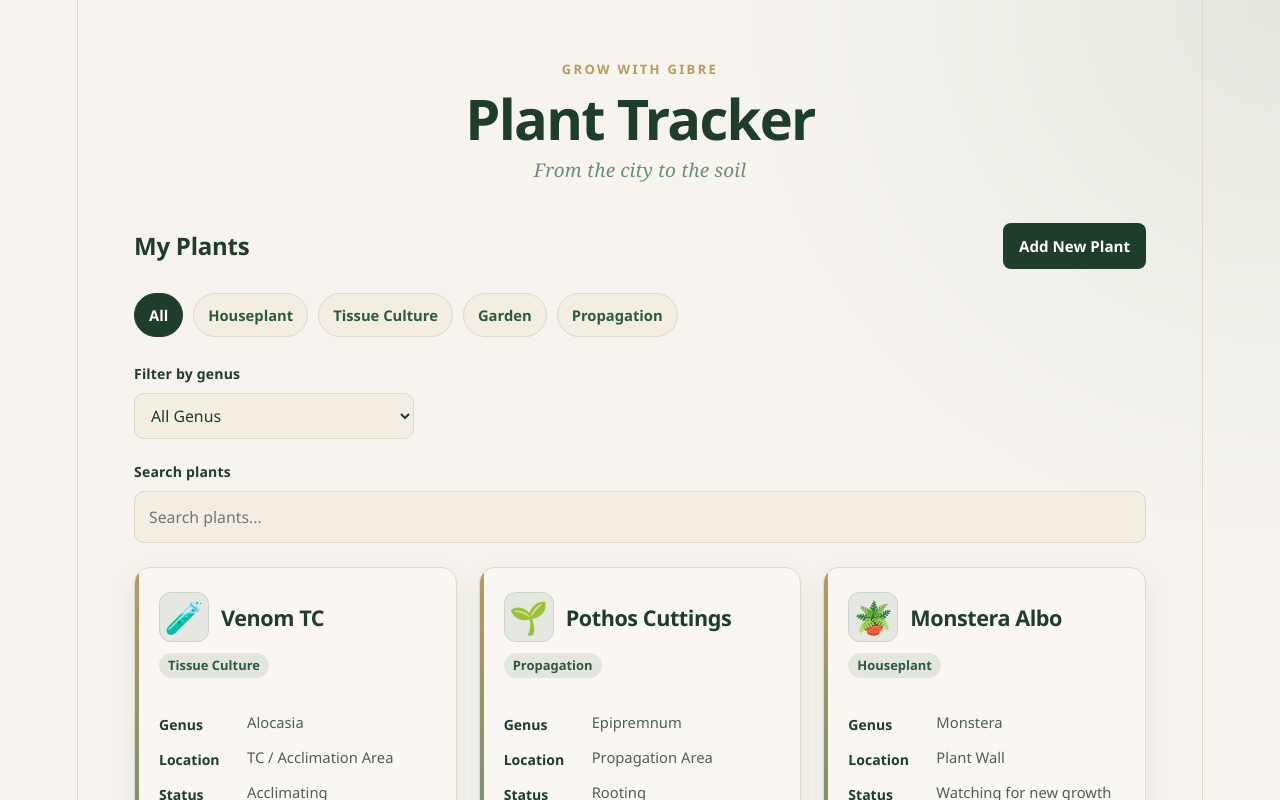
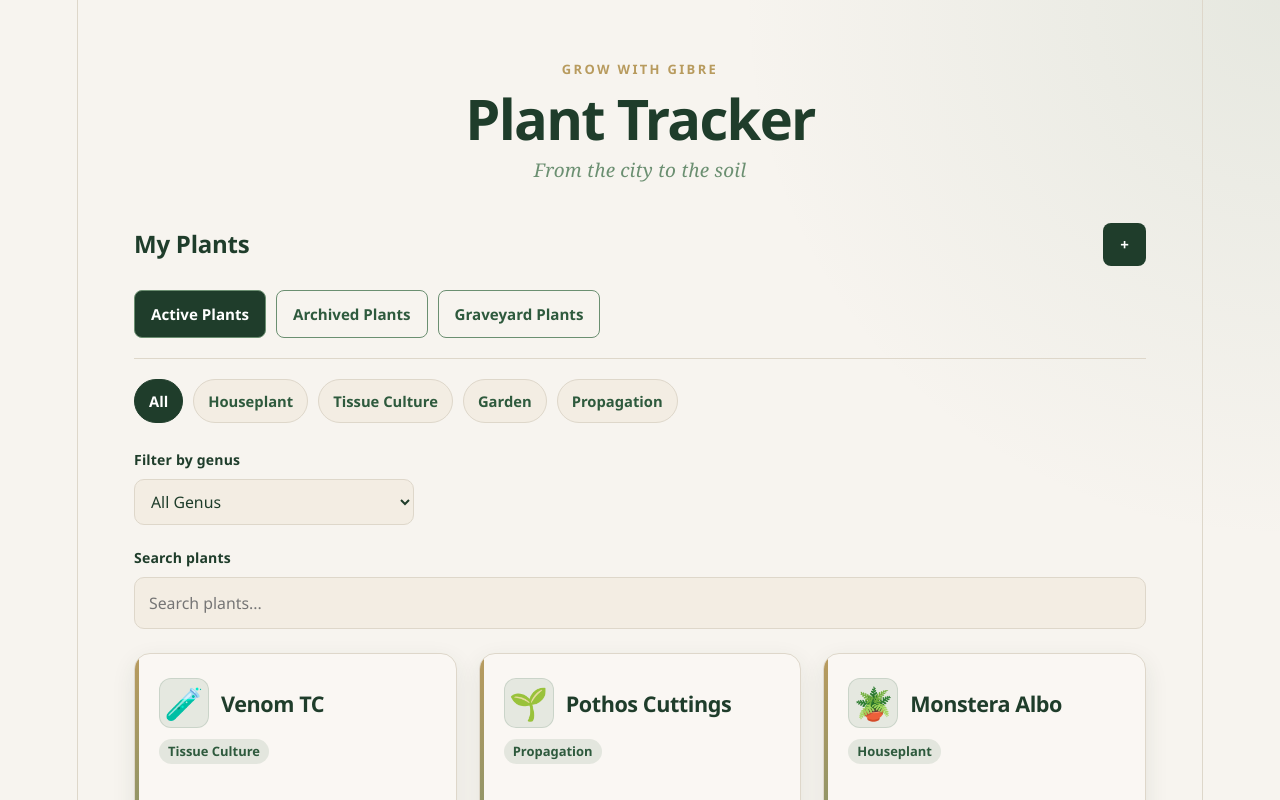
Before and after one commit to dc4622ne/plant-inventory, a React (Vite) app: page / in a window 1280 px wide. Shown: the top 800 px of the page. Built offline with nearby package versions, Linux system fonts and the light colour scheme.

Commit message:
Add plant archive and graveyard views

```diff
--- a/src/App.css
+++ b/src/App.css
@@ -155,7 +155,9 @@
 }
 
 .add-plant-button {
-  padding: 10px 16px;
+  width: 43px;
+  height: 43px;
+  padding: 0;
   color: #fff;
   font: inherit;
   font-size: 0.84rem;
@@ -186,6 +188,38 @@
   flex-wrap: wrap;
   gap: 10px;
   margin-bottom: 24px;
+}
+
+.lifecycle-tabs {
+  display: flex;
+  flex-wrap: wrap;
+  gap: 10px;
+  margin-bottom: 20px;
+  padding-bottom: 20px;
+  border-bottom: 1px solid var(--border);
+}
+
+.lifecycle-tabs button {
+  padding: 10px 16px;
+  color: var(--brand-green);
+  font: inherit;
+  font-size: 0.84rem;
+  font-weight: 750;
+  background: transparent;
+  border: 1px solid var(--brand-leaf);
+  border-radius: 8px;
+  cursor: pointer;
+}
+
+.lifecycle-tabs button:hover,
+.lifecycle-tabs button.active {
+  color: #fff;
+  background: var(--brand-deep);
+}
+
+.lifecycle-tabs button:focus-visible {
+  outline: 3px solid var(--accent-border);
+  outline-offset: 2px;
 }
 
 .plant-filters button {
@@ -455,11 +489,20 @@
 
 .plant-change-actions {
   display: flex;
+  flex-wrap: wrap;
+  justify-content: flex-end;
   gap: 10px;
 }
 
-.edit-plant-button {
-  padding: 9px 16px;
+.edit-plant-button,
+.archive-plant-button,
+.graveyard-plant-button,
+.restore-plant-button {
+  display: grid;
+  width: 42px;
+  height: 42px;
+  padding: 0;
+  place-items: center;
   color: #fff;
   font: inherit;
   font-size: 0.8rem;
@@ -470,8 +513,26 @@
   cursor: pointer;
 }
 
+.archive-plant-button,
+.graveyard-plant-button,
+.restore-plant-button {
+  color: var(--brand-green);
+  background: #fff;
+  border: 1px solid var(--brand-leaf);
+}
+
+.archive-plant-button:hover,
+.graveyard-plant-button:hover,
+.restore-plant-button:hover {
+  background: var(--accent-bg);
+}
+
 .delete-plant-button {
-  padding: 9px 16px;
+  display: grid;
+  width: 42px;
+  height: 42px;
+  padding: 0;
+  place-items: center;
   color: #8a3328;
   font: inherit;
   font-size: 0.8rem;
@@ -501,6 +562,13 @@
   outline-offset: 2px;
 }
 
+.archive-plant-button:focus-visible,
+.graveyard-plant-button:focus-visible,
+.restore-plant-button:focus-visible {
+  outline: 3px solid var(--accent-border);
+  outline-offset: 2px;
+}
+
 .back-button:hover {
   background: var(--accent-bg);
 }
@@ -526,6 +594,20 @@
 .detail-heading p:last-child {
   font-size: 0.9rem;
 }
+
+.lifecycle-badge {
+  display: inline-block;
+  margin-top: 9px;
+  padding: 4px 10px;
+  font-size: 0.72rem !important;
+  font-weight: 800;
+  border: 1px solid var(--border);
+  border-radius: 999px;
+}
+
+.lifecycle-active { color: var(--brand-green); background: rgba(107, 143, 113, 0.16); }
+.lifecycle-archived { color: #715817; background: #f6edcf; }
+.lifecycle-graveyard { color: #5d5365; background: #eee9f1; }
 
 .detail-image {
   flex-basis: 64px;
@@ -679,10 +761,13 @@
     flex-direction: column;
   }
 
-  .detail-actions,
-  .plant-change-actions {
+  .detail-actions {
     align-items: stretch;
     flex-direction: column;
+  }
+
+  .plant-change-actions {
+    justify-content: flex-start;
   }
 }
 
--- a/src/App.jsx
+++ b/src/App.jsx
@@ -3,6 +3,7 @@ import './App.css';
 
 const initialPlants = [
   {
+    lifecycleStatus: 'active',
     name: 'Monstera Albo',
     genus: 'Monstera',
     image: '🪴',
@@ -26,6 +27,7 @@ const initialPlants = [
     growthNotes: 'Watching the newest node for an unfurling leaf.',
   },
   {
+    lifecycleStatus: 'active',
     name: 'Venom TC',
     genus: 'Alocasia',
     image: '🧪',
@@ -49,6 +51,7 @@ const initialPlants = [
     growthNotes: 'Watch for firm new roots before lowering humidity.',
   },
   {
+    lifecycleStatus: 'active',
     name: 'Sweet Potato Slips',
     genus: 'Sweet Potato',
     image: '🍠',
@@ -72,6 +75,7 @@ const initialPlants = [
     growthNotes: 'Vines are filling in; mound soil as they spread.',
   },
   {
+    lifecycleStatus: 'active',
     name: 'Pothos Cuttings',
     genus: 'Epipremnum',
     image: '🌱',
@@ -97,6 +101,7 @@ const initialPlants = [
 ];
 
 const emptyPlant = {
+  lifecycleStatus: 'active',
   name: '', genus: '', type: '', source: '', location: '', status: '', attention: 'Medium',
   lastWatered: '', repotDate: '', plantedDate: '', watering: '', careNote: '', lightNeeds: '', medium: '',
   potSize: '', acquiredDate: '', purchasePrice: '', wishlistStatus: 'Owned',
@@ -129,7 +134,8 @@ function loadPlants() {
         && !plant.plantedDate
         && dateInputValue(plant.repotDate);
 
-      return hasOldGardenDate ? { ...plant, plantedDate: plant.repotDate } : plant;
+      const migratedPlant = hasOldGardenDate ? { ...plant, plantedDate: plant.repotDate } : plant;
+      return { ...migratedPlant, lifecycleStatus: migratedPlant.lifecycleStatus || 'active' };
     });
   } catch {
     return initialPlants;
@@ -162,6 +168,12 @@ function getPlantImage(name, type) {
 
 function displayValue(value) {
   return value || 'Not set';
+}
+
+function lifecycleLabel(lifecycleStatus) {
+  return lifecycleStatus === 'archived'
+    ? 'Archived'
+    : lifecycleStatus === 'graveyard' ? 'Graveyard' : 'Active';
 }
 
 function dateInputValue(value) {
@@ -223,17 +235,19 @@ function App() {
   const [newPlant, setNewPlant] = useState(emptyPlant);
   const [selectedPlant, setSelectedPlant] = useState(null);
   const [isEditing, setIsEditing] = useState(false);
+  const [lifecycleView, setLifecycleView] = useState('active');
 
   const normalizedSearch = searchText.trim().toLowerCase();
   const filterOptions = ['All', ...new Set(plants.map((plant) => plant.type).filter(Boolean))];
   const genusOptions = ['All Genus', ...new Set(plants.map((plant) => plant.genus).filter(Boolean))];
   const visiblePlants = plants
     .filter((plant) => {
+      const matchesLifecycle = (plant.lifecycleStatus || 'active') === lifecycleView;
       const matchesType = activeFilter === 'All' || plant.type === activeFilter;
       const matchesGenus = activeGenus === 'All Genus' || plant.genus === activeGenus;
       const matchesSearch = plant.name.toLowerCase().includes(normalizedSearch);
 
-      return matchesType && matchesGenus && matchesSearch;
+      return matchesLifecycle && matchesType && matchesGenus && matchesSearch;
     })
     .sort((firstPlant, secondPlant) => (firstPlant.genus || '').localeCompare(secondPlant.genus || ''));
 
@@ -313,7 +327,7 @@ function App() {
 
   function deleteSelectedPlant() {
     const shouldDelete = window.confirm(
-      `Are you sure you want to delete ${selectedPlant.name}?`,
+      `Permanently delete ${selectedPlant.name}? This cannot be undone.`,
     );
 
     if (!shouldDelete) return;
@@ -322,6 +336,24 @@ function App() {
     localStorage.setItem(plantsStorageKey, JSON.stringify(updatedPlants));
     setPlants(updatedPlants);
     setSelectedPlant(null);
+  }
+
+  function changeSelectedPlantLifecycle(nextStatus) {
+    const action = nextStatus === 'active'
+      ? 'restore'
+      : nextStatus === 'archived' ? 'archive' : 'move to the graveyard';
+    const shouldChange = window.confirm(
+      `Are you sure you want to ${action} ${selectedPlant.name}?`,
+    );
+
+    if (!shouldChange) return;
+
+    const updatedPlant = { ...selectedPlant, lifecycleStatus: nextStatus };
+    const updatedPlants = plants.map((plant) => plant === selectedPlant ? updatedPlant : plant);
+    localStorage.setItem(plantsStorageKey, JSON.stringify(updatedPlants));
+    setPlants(updatedPlants);
+    setSelectedPlant(nextStatus === 'active' ? updatedPlant : null);
+    setLifecycleView(nextStatus);
   }
 
   return (
@@ -340,11 +372,33 @@ function App() {
               ← Back to Plant List
             </button>
             <div className="plant-change-actions">
-              <button className="edit-plant-button" type="button" onClick={startEditing}>
-                Edit Plant
+              <button className="edit-plant-button" type="button" onClick={startEditing}
+                aria-label="Edit plant" title="Edit plant">
+                ✏️
               </button>
-              <button className="delete-plant-button" type="button" onClick={deleteSelectedPlant}>
-                Delete Plant
+              {(selectedPlant.lifecycleStatus || 'active') === 'active' ? (
+                <>
+                  <button className="archive-plant-button" type="button"
+                    aria-label="Archive plant" title="Archive plant"
+                    onClick={() => changeSelectedPlantLifecycle('archived')}>
+                    🗄️
+                  </button>
+                  <button className="graveyard-plant-button" type="button"
+                    aria-label="Move plant to graveyard" title="Move plant to graveyard"
+                    onClick={() => changeSelectedPlantLifecycle('graveyard')}>
+                    🪦
+                  </button>
+                </>
+              ) : (
+                <button className="restore-plant-button" type="button"
+                  aria-label="Restore plant" title="Restore plant"
+                  onClick={() => changeSelectedPlantLifecycle('active')}>
+                  ↩️
+                </button>
+              )}
+              <button className="delete-plant-button" type="button" onClick={deleteSelectedPlant}
+                aria-label="Permanently delete plant" title="Permanently delete plant">
+                🗑️
               </button>
             </div>
           </div>
@@ -356,6 +410,9 @@ function App() {
               <p className="detail-eyebrow">Plant details</p>
               <h2 id="plant-detail-heading">{selectedPlant.name}</h2>
               <p>{displayValue(selectedPlant.genus)} · {displayValue(selectedPlant.type)}</p>
+              <p className={`lifecycle-badge lifecycle-${selectedPlant.lifecycleStatus || 'active'}`}>
+                {lifecycleLabel(selectedPlant.lifecycleStatus)}
+              </p>
             </div>
           </div>
           <div className="detail-sections">
@@ -463,9 +520,24 @@ function App() {
         <>
         <div className="section-heading">
           <h2 className="section-title" id="plant-list-heading">My Plants</h2>
-          <button className="add-plant-button" type="button" onClick={() => setShowForm(true)}>
-            Add New Plant
+          <button className="add-plant-button" type="button" onClick={() => setShowForm(true)}
+            aria-label="Add new plant" title="Add new plant">
+            +
           </button>
+        </div>
+        <div className="lifecycle-tabs" aria-label="View plants by lifecycle status">
+          {[
+            ['active', 'Active Plants'], ['archived', 'Archived Plants'], ['graveyard', 'Graveyard Plants'],
+          ].map(([value, label]) => (
+            <button key={value} type="button" className={lifecycleView === value ? 'active' : ''}
+              aria-pressed={lifecycleView === value} onClick={() => {
+                setLifecycleView(value);
+                setActiveFilter('All');
+                setActiveGenus('All Genus');
+              }}>
+              {label}
+            </button>
+          ))}
         </div>
         <div className="plant-filters" aria-label="Filter plants by type">
           {filterOptions.map((filter) => (
@@ -527,7 +599,7 @@ function App() {
               </section>
               <span className="view-details">View details →</span>
             </button>
-          )) : <p className="empty-message">No plants found.</p>}
+          )) : <p className="empty-message">No {lifecycleLabel(lifecycleView).toLowerCase()} plants found.</p>}
         </div>
         </>
         )}
```
